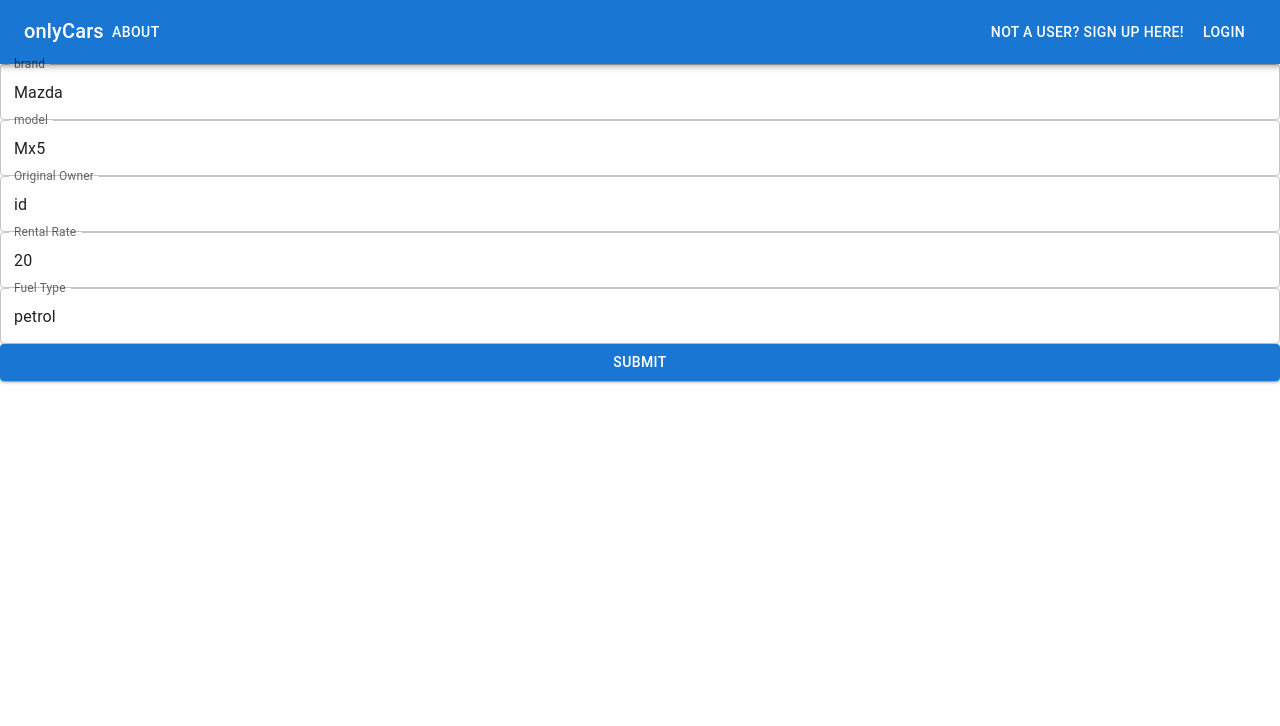
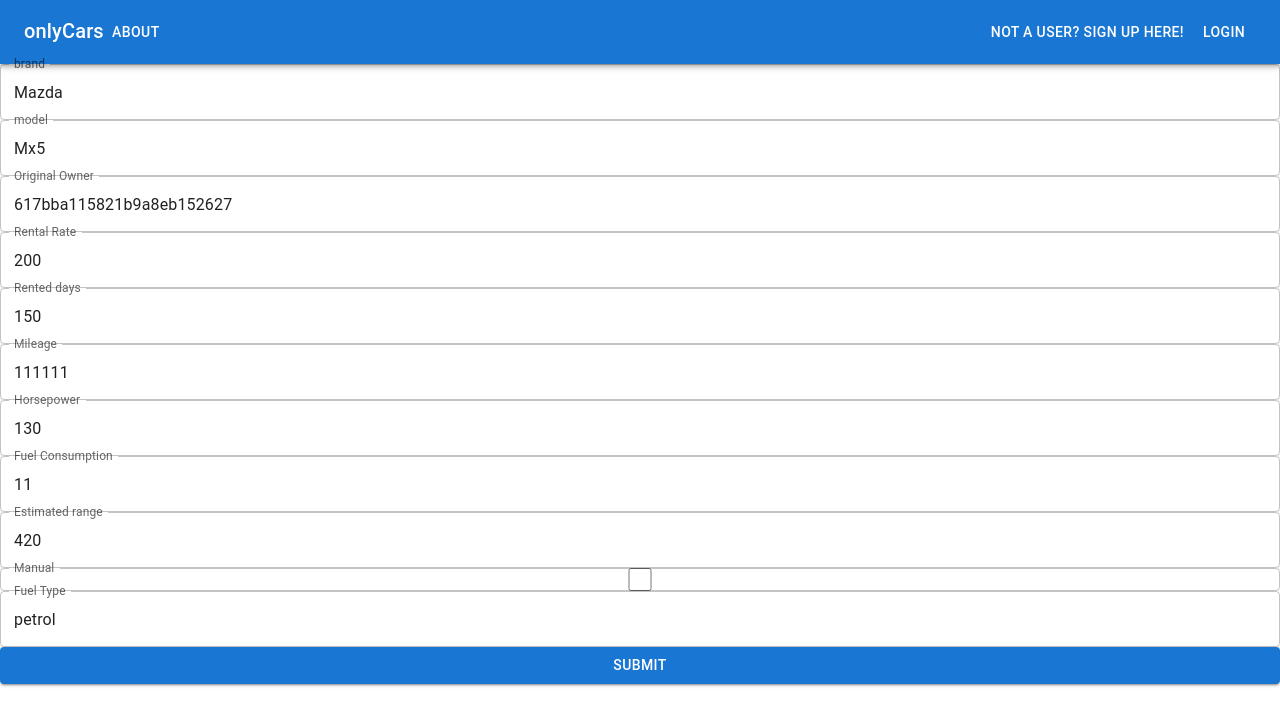
Before and after one commit to calvinsim2/onlyCars, a React (Vite) app in the folder client/: page /cars/createcar in a window 1280 px wide. Shown: the top 726 px of the page. Built offline with nearby package versions, Linux system fonts and the light colour scheme.

Commit message:
create car works, car controller routes work

```diff
--- a/client/src/cars/newcar.jsx
+++ b/client/src/cars/newcar.jsx
@@ -9,7 +9,7 @@ import axios from 'axios';
 
 const URL = "/api/cars/";
 
-function NewCar({addCar}) {
+function NewCar({ addCar }) {
 
     const createCar = async (info) => {
         const res = await fetch(URL, {
@@ -37,6 +37,18 @@ const validationSchema = yup.object({
         rental_rate: yup
             .string('Enter the rental rate')
             .required('Rental rate is required'),
+        rented_days: yup
+            .string('Enter the rented days'),
+        mileage: yup
+            .number('What is the mileage'),
+        horsepower: yup
+            .string('Enter the horsepower'),
+        fuel_consumption: yup
+            .number('Enter the fuel consumption'),
+        estimated_range: yup
+            .number('Enter the range'),
+        manual: yup
+            .boolean('Is it a manual car?'),
         fuelType: yup
             .string('Enter the Fuel Type')
             .required('Fuel type is required'),
@@ -46,8 +58,14 @@ const validationSchema = yup.object({
         initialValues: {
             brand: 'Mazda',
             model: 'Mx5',
-      original_owner: 'id',
-      rental_rate: '20',
+            original_owner: '617bba115821b9a8eb152627',
+            rental_rate: 200,
+            rented_days: 150,
+            mileage: 111111,
+            horsepower: 130,
+            fuel_consumption: 11,
+            estimated_range: 420,
+            manual: false,
             fuelType: 'petrol'
         },
         validationSchema: validationSchema,
@@ -107,6 +125,72 @@ const validationSchema = yup.object({
                 />
                 <TextField
                     fullWidth
+                    id="rented_days"
+                    name="rented_days"
+                    label="Rented days"
+                    type="number"
+                    value={formik.values.rented_days}
+                    onChange={formik.handleChange}
+                    error={formik.touched.rented_days && Boolean(formik.errors.rented_days)}
+                    helperText={formik.touched.rented_days && formik.errors.rented_days}
+                />
+                <TextField
+                    fullWidth
+                    id="mileage"
+                    name="mileage"
+                    label="Mileage"
+                    type="number"
+                    value={formik.values.mileage}
+                    onChange={formik.handleChange}
+                    error={formik.touched.mileage && Boolean(formik.errors.mileage)}
+                    helperText={formik.touched.mileage && formik.errors.mileage}
+                />
+                 <TextField
+                    fullWidth
+                    id="horsepower"
+                    name="horsepower"
+                    label="Horsepower"
+                    type="number"
+                    value={formik.values.horsepower}
+                    onChange={formik.handleChange}
+                    error={formik.touched.horsepower && Boolean(formik.errors.horsepower)}
+                    helperText={formik.touched.horsepower && formik.errors.horsepower}
+                />
+                <TextField
+                    fullWidth
+                    id="fuel_consumption"
+                    name="fuel_consumption"
+                    label="Fuel Consumption"
+                    type="number"
+                    value={formik.values.fuel_consumption}
+                    onChange={formik.handleChange}
+                    error={formik.touched.fuel_consumption && Boolean(formik.errors.fuel_consumption)}
+                    helperText={formik.touched.fuel_consumption && formik.errors.fuel_consumption}
+                />
+                  <TextField
+                    fullWidth
+                    id="estimated_range"
+                    name="estimated_range"
+                    label="Estimated range"
+                    type="number"
+                    value={formik.values.estimated_range}
+                    onChange={formik.handleChange}
+                    error={formik.touched.estimated_range && Boolean(formik.errors.estimated_range)}
+                    helperText={formik.touched.estimated_range && formik.errors.estimated_range}
+                />
+                 <TextField
+                    fullWidth
+                    id="manual"
+                    name="manual"
+                    label="Manual"
+                    type="checkbox"
+                    value={formik.values.manual}
+                    onChange={formik.handleChange}
+                    error={formik.touched.manual && Boolean(formik.errors.manual)}
+                    helperText={formik.touched.manual && formik.errors.manual}
+                />
+                <TextField
+                    fullWidth
                     id="fuelType"
                     name="fuelType"
                     label="Fuel Type"
```
Lines whose indentation alone changed are shown as unchanged.
